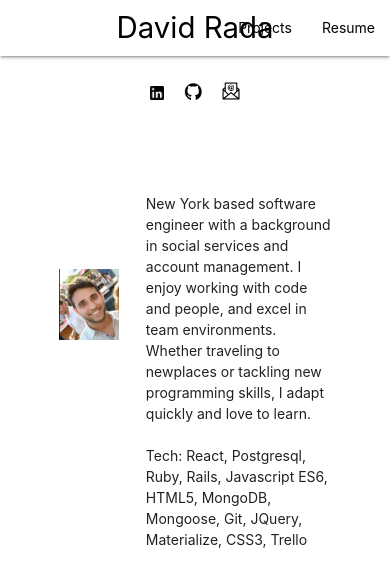
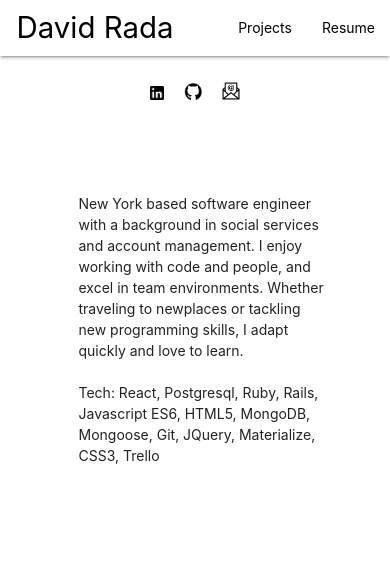
Before and after one commit to DavidJRada/portfolio, a React (Create React App) app: page / in a window 390 px wide. Shown: the top 586 px of the page. Built offline with nearby package versions, Linux system fonts and the light colour scheme.

Commit message:
fixed warnings and navbar layout on small screen

```diff
--- a/src/App.js
+++ b/src/App.js
@@ -18,7 +18,7 @@ function App() {
     <Router>
       <nav>
         <div className='nav-wrapper white'>
-            <Link className='brand-logo center black-text' to='/'>David Rada</Link>
+            <Link className='brand-logo center black-text david-rada' to='/'>David Rada</Link>
           <ul className='nav-mobile right'>
             <li><Link to='/projects' className='black-text'>Projects</Link></li>
             <li><Link to='/Resume' className='black-text'>Resume</Link></li>
--- a/src/components/Contact.js
+++ b/src/components/Contact.js
@@ -8,9 +8,9 @@ class Contact extends React.Component {
         return (
             <div className='contact container center-align'>
                 <br />
-                <a href='https://www.linkedin.com/in/davidjrada/' target='_blank'><img id='linkedin' src={Linkedin}></img></a>
-                <a href='https://github.com/DavidJRada' target='_blank'><img id='github' src={Github}></img></a>
-                <a href='mailto:davidjrada@gmail.com'><img id='email' src={Email}></img></a>
+                <a href='https://www.linkedin.com/in/davidjrada/' target='_blank' rel="noopener noreferrer"><img id='linkedin' alt='Linkedin' src={Linkedin}></img></a>
+                <a href='https://github.com/DavidJRada' target='_blank' rel="noopener noreferrer"><img id='github' alt='Github' src={Github}></img></a>
+                <a href='mailto:davidjrada@gmail.com'><img id='email' alt='email' src={Email}></img></a>
 
             </div>
         );
--- a/src/components/Home.js
+++ b/src/components/Home.js
@@ -5,7 +5,7 @@ function Home() {
     return (
         <main className='about-me'>
             <div className='profile-pic'>
-                <img id='profile-pic' src={ProfilePic} alt='Profile Picture'>
+                <img id='profile-pic' src={ProfilePic} alt='Profile'>
                 </img>
             </div>
             <div className='about-me-content'>
--- a/src/components/Projects.js
+++ b/src/components/Projects.js
@@ -10,23 +10,23 @@ function Projects() {
 
             <div className='project card'>
                 <h2>Get Lucid</h2>
-                <a href='https://getlucid.herokuapp.com/' target='_blank'><img src={Getlucid} alt='Get Lucid'></img></a>
+                <a href='https://getlucid.herokuapp.com/' target='_blank' rel="noopener noreferrer"><img src={Getlucid} alt='Get Lucid'></img></a>
 
 
                 <p>Get Lucid is a dream tracking app focused on getting the user to a lucid dream state. This site has
                     encrypted Authorization using Bcrypt.</p>
                 <p>Tech: Mongo, Mongoose, Express, EJS, Materialize, Github and Node</p>
-                <a target='_blank' href='https://github.com/DavidJRada/getlucid'>
+                <a target='_blank' rel="noopener noreferrer" href='https://github.com/DavidJRada/getlucid'>
                     <p>GitHub</p>
                 </a>
             </div>
             <div className='project card'>
                 <h2>GitPub</h2>
-                <a href='https://gitpub-client.herokuapp.com/' target='_blank'><img
+                <a href='https://gitpub-client.herokuapp.com/' target='_blank' rel="noopener noreferrer"><img
                     src= {GitPub} alt='Git Pub' /></a>
                 <p>A pub site created with the punniest names of names</p>
                 <p>Tech: React, Mongo, Mongoose, Express, Postman Materialize, Github and Node</p>
-                <a target='_blank' href='https://github.com/DavidJRada/gitPub-client'>
+                <a target='_blank' rel="noopener noreferrer" href='https://github.com/DavidJRada/gitPub-client'>
                     <p>GitHub</p>
                 </a>
             </div>
@@ -37,7 +37,7 @@ function Projects() {
                 <p>Follow your favorite actors, directors, and friends, see what they are watching and recommend your
                     favorites to them! A social site to share movie recommendations with friends.</p>
                 <p>Tech: React, Postgresql Ruby, Rails, Postman Materialize, Github and Node</p>
-                <a target='_blank' href='https://github.com/DavidJRada/we-watch-client'>
+                <a target='_blank' rel="noopener noreferrer" href='https://github.com/DavidJRada/we-watch-client'>
                     <p>GitHub</p>
                 </a>
 
--- a/src/components/Resume.js
+++ b/src/components/Resume.js
@@ -11,6 +11,7 @@ class Resume extends React.Component {
                     width='100%'
                     height='100vh'>
                     <iframe
+                        title='resume'
                         src={ResumePDF}
                         width='100%'
                         style={{ height: '100vh' }}
--- a/src/index.css
+++ b/src/index.css
@@ -9,24 +9,27 @@
   margin: 10% auto;
   justify-content: baseline;
 }
+
 .about-me-content {
   margin-top: 30px;
 }
 
 #profile-pic {
   width: 90%;
+}
 
-}
 .profile-pic {
- margin-right: 20px;
+  margin-right: 20px;
 }
 
 #github {
   width: 5%;
 }
+
 #linkedin {
   width: 4%;
 }
+
 #email {
   width: 5%;
 }
@@ -58,6 +61,16 @@
 
 @media only screen and (max-width: 550px) {
   #profile-pic {
-    margin-top: 120px;
+    /* margin-top: 120px; */
+    display: none;
+  }
+  .david-rada {
+    margin-left: -100px !important;
   }
 }
+
+@media only screen and (max-width: 380px) {
+  .david-rada {
+    margin-left: -75px !important;
+  }
+}
```
Also changed, not shown: 1 other file (tests, documents, lock files or other folders).
